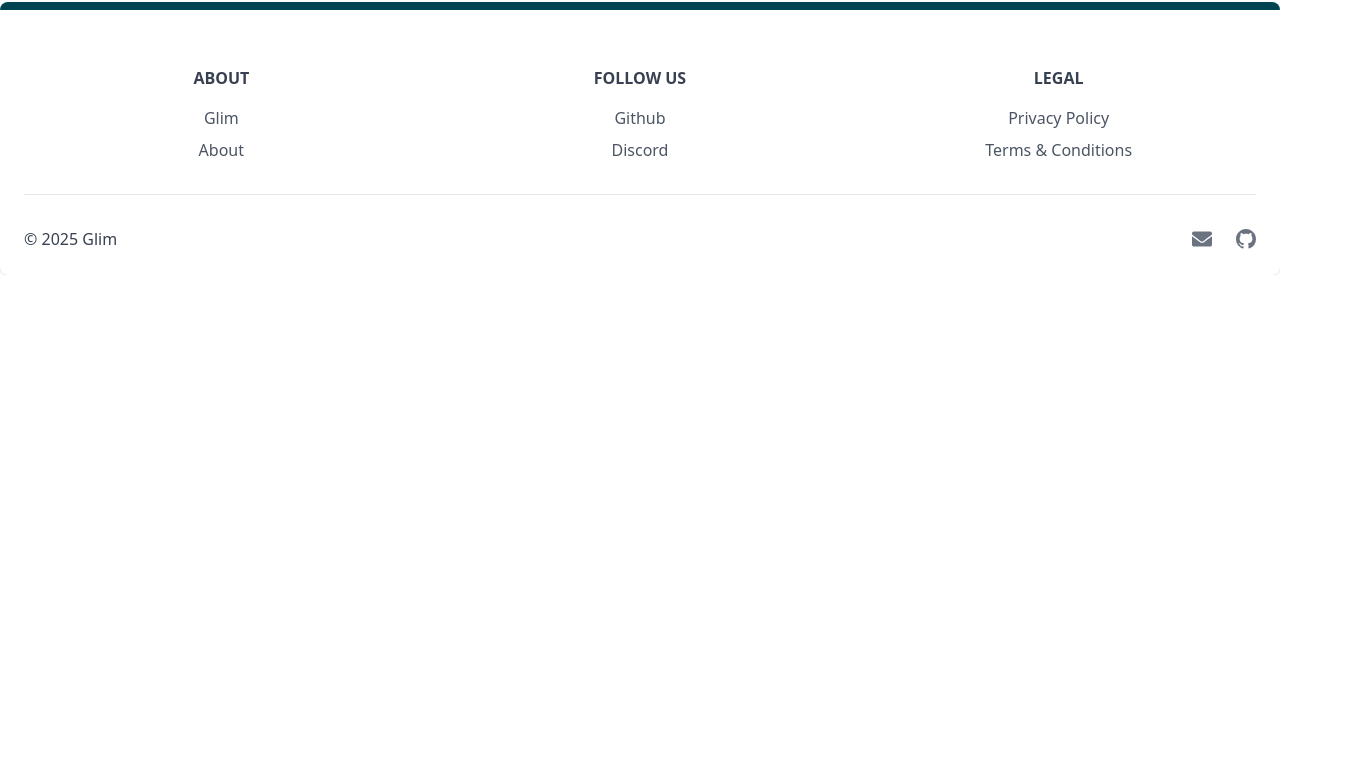
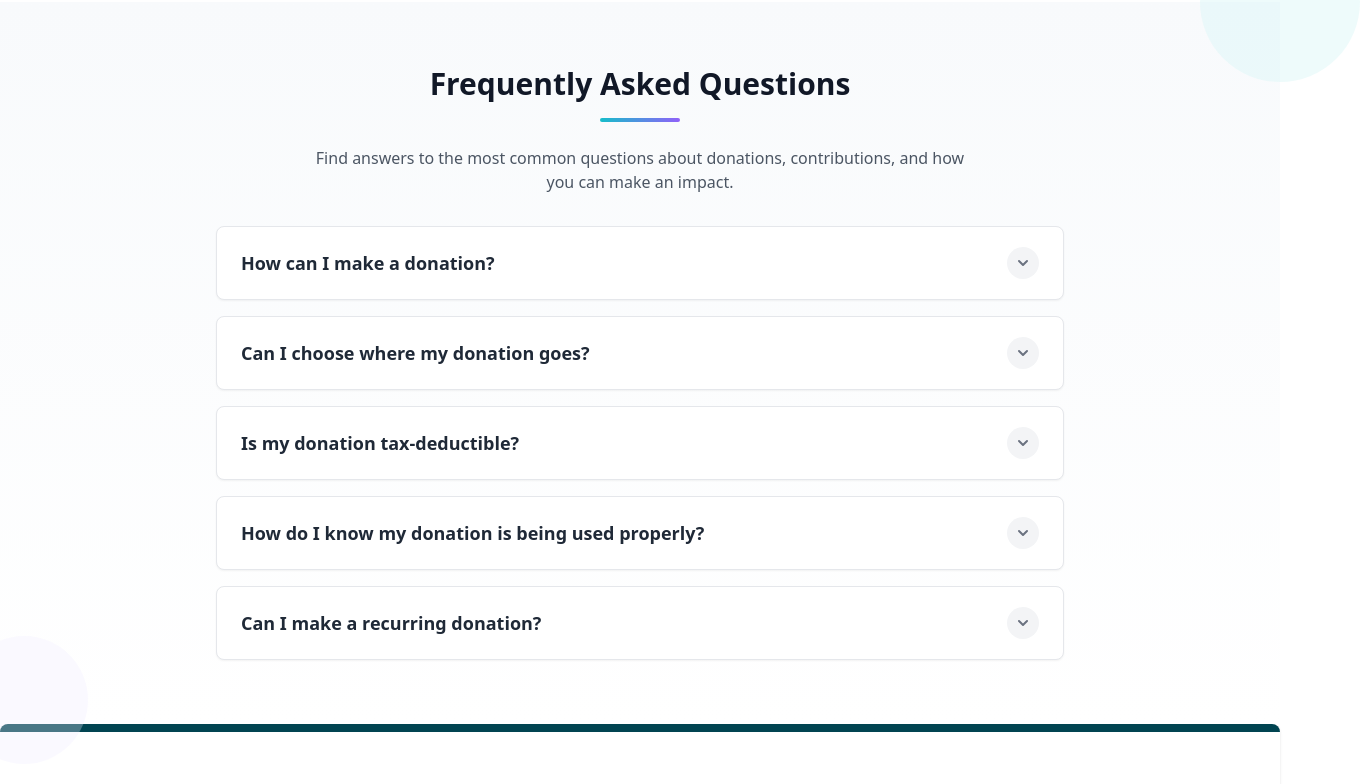
Before and after one commit to moeJ8/Glim, a React (Vite) app in the folder client/: page / in a window 1280 px wide. Shown: the part 1156-1940 px from the top of the page, 1360 px wide, since content can reach past the window. Before the commit the page ends 1431 px from the top, so only its background shows below. Built offline with nearby package versions, Linux system fonts and the light colour scheme; no server answers.

Commit message:
Adding faqs section to home page

```diff
--- /dev/null
+++ b/client/src/components/FrequentlyAskedQuestions.jsx
@@ -0,0 +1,97 @@
+import { useState } from 'react';
+import { HiChevronDown, HiChevronUp } from 'react-icons/hi';
+
+export default function FrequentlyAskedQuestions() {
+  const [activeIndex, setActiveIndex] = useState(null);
+
+  const toggleQuestion = (index) => {
+    setActiveIndex(activeIndex === index ? null : index);
+  };
+
+  const faqItems = [
+    {
+      question: "How can I make a donation?",
+      answer: "You can donate through our secure online portal using a credit or debit card. Simply choose the cause you'd like to support and follow the instructions. All transactions are encrypted and secure."
+    },
+    {
+      question: "Can I choose where my donation goes?",
+      answer: "Yes! We offer multiple causes you can support. Browse our donation page to see current fundraising campaigns and select the one that resonates most with you. You can also make a general donation that will be distributed across all active causes."
+    },
+    {
+      question: "Is my donation tax-deductible?",
+      answer: "Many donations made through our platform are tax-deductible, depending on your location and the specific cause. You'll receive a receipt for your donation that you can use for tax purposes. We recommend consulting with a tax professional for advice specific to your situation."
+    },
+    {
+      question: "How do I know my donation is being used properly?",
+      answer: "We maintain complete transparency about how funds are used. Each cause provides regular updates on progress and impact. We also publish impact reports on our website and send them directly to donors via email. You can track the campaigns you've supported from your user dashboard."
+    },
+    {
+      question: "Can I make a recurring donation?",
+      answer: "Absolutely! When making a donation, you'll see an option to make it recurring - monthly, quarterly, or annually. Recurring donations help us plan for the future and provide consistent support to ongoing initiatives. You can cancel or modify your recurring donation at any time."
+    }
+  ];
+
+  return (
+    <section className="py-16 bg-gradient-to-b from-slate-50 to-white dark:from-gray-800 dark:to-gray-900 relative">
+      {/* Decorative elements */}
+      <div className="hidden lg:block absolute top-0 right-0 w-40 h-40 bg-teal-100 dark:bg-teal-900/20 rounded-full opacity-40 transform translate-x-20 -translate-y-20"></div>
+      <div className="hidden lg:block absolute bottom-0 left-0 w-32 h-32 bg-purple-100 dark:bg-purple-900/20 rounded-full opacity-30 transform -translate-x-10 translate-y-10"></div>
+
+      <div className="max-w-4xl mx-auto px-4 sm:px-6 relative z-10">
+        <div className="mb-8 text-center">
+          <h2 className="text-3xl font-bold mb-4 text-gray-900 dark:text-white">
+            Frequently Asked Questions
+          </h2>
+          <div className="mx-auto w-20 h-1 bg-gradient-to-r from-teal-400 to-purple-500 rounded-full mb-6"></div>
+          <p className="text-gray-600 dark:text-gray-300 max-w-2xl mx-auto">
+            Find answers to the most common questions about donations, contributions, and how you can make an impact.
+          </p>
+        </div>
+
+        <div className="space-y-4">
+          {faqItems.map((item, index) => (
+            <div
+              key={index}
+              className={`border border-gray-200 dark:border-gray-700 rounded-lg overflow-hidden bg-white dark:bg-gray-900 shadow-sm transition-all duration-300 ${
+                activeIndex === index
+                  ? 'shadow-md border-l-4 border-l-teal-500 dark:border-l-teal-400'
+                  : 'hover:shadow-md hover:border-l-4 hover:border-l-teal-500 dark:hover:border-l-teal-400'
+              }`}
+            >
+              <button
+                onClick={() => toggleQuestion(index)}
+                className="flex justify-between items-center w-full px-6 py-5 text-left transition-colors duration-200"
+                aria-expanded={activeIndex === index}
+              >
+                <h3 className={`font-semibold text-lg ${
+                  activeIndex === index
+                    ? 'text-teal-700 dark:text-teal-300'
+                    : 'text-gray-800 dark:text-gray-100'
+                }`}>
+                  {item.question}
+                </h3>
+                <span className={`flex items-center justify-center w-8 h-8 rounded-full transition-colors duration-300 ${
+                  activeIndex === index
+                    ? 'bg-teal-100 dark:bg-teal-900/30 text-teal-600 dark:text-teal-400'
+                    : 'bg-gray-100 dark:bg-gray-800 text-gray-500 dark:text-gray-400'
+                }`}>
+                  {activeIndex === index ? <HiChevronUp size={20} /> : <HiChevronDown size={20} />}
+                </span>
+              </button>
+
+              <div
+                className={`transition-all duration-300 ease-in-out overflow-hidden ${
+                  activeIndex === index ? 'max-h-96 opacity-100' : 'max-h-0 opacity-0'
+                }`}
+              >
+                <div className="px-6 py-5 border-t border-gray-100 dark:border-gray-800 text-gray-600 dark:text-gray-300 bg-gray-50 dark:bg-gray-900">
+                  {item.answer}
+                </div>
+              </div>
+            </div>
+          ))}
+        </div>
+      </div>
+    </section>
+  );
+}
--- a/client/src/pages/Home.jsx
+++ b/client/src/pages/Home.jsx
@@ -6,6 +6,7 @@ import PostCard from "../components/PostCard";
 import MostReadPosts from "../components/MostReadPosts";
 import { useSelector } from "react-redux";
 import { Button } from "flowbite-react";
+import FrequentlyAskedQuestions from "../components/FrequentlyAskedQuestions";
 
 export default function Home() {
   const [posts, setPosts] = useState([]);
@@ -70,6 +71,9 @@ export default function Home() {
       <div className="p-1">
         <CallToAction />
       </div>
+
+      {/* FAQ Section */}
+      <FrequentlyAskedQuestions />
     </div>
   )
 }
```
